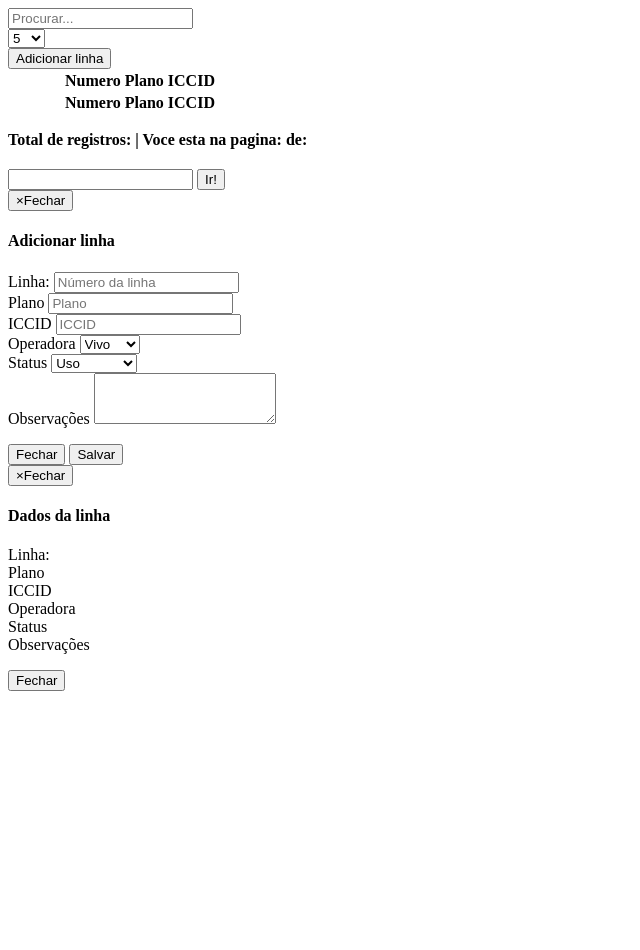
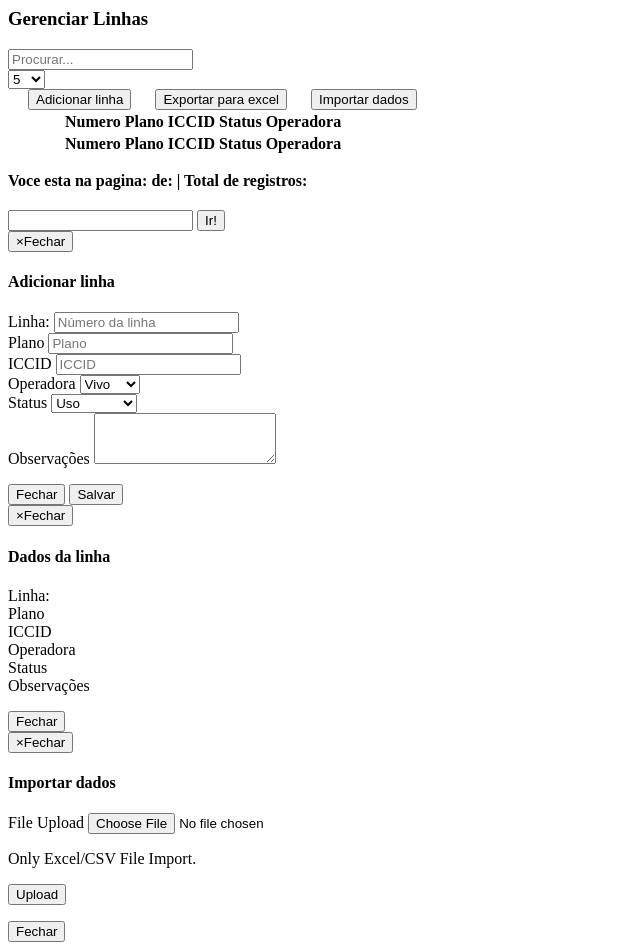
Before and after one commit to devcafe/webCafe, a PHP site: page /webCafe/modulos/mod_telefonia/view/ger_linhas.php in a window 1280 px wide. Shown: the whole page, without its empty margins (0-640 px from the left). Before the commit the page ends 691 px from the top, so only its background shows below. Run offline with PHP 8.4, Linux system fonts and the light colour scheme; the visitor is signed in with stand-in values (Sample User, id 1); lists and menus that the app fills with data are empty.

Commit message:
Finalizado gerenciar linhas

```diff
--- a/includes/header.php
+++ b/includes/header.php
@@ -17,6 +17,5 @@
 		<script src = "resources/js/main.js" type = "text/javascript"> </script>
 		<script src = "libs/jqueryUI/jquery-ui.js" type = "text/javascript"> </script>
 		<script src = "libs/mask/jquery.mask.js" type = "text/javascript"> </script>
-
 	</head>
 	<body>
--- a/modulos/mod_telefonia/view/ger_linhas.php
+++ b/modulos/mod_telefonia/view/ger_linhas.php
@@ -3,6 +3,7 @@
 <script src="modulos/mod_telefonia/view/resources/js/ger_linhas.js"></script>
 <link rel="stylesheet" href="modulos/mod_telefonia/view/resources/css/ger_linhas.css" />
 
+<h3> Gerenciar Linhas </h3>
 <div id = "tableWrapper_gerLinhas">
 	<div class="panel panel-default">
 		<div class="panel-body">
@@ -14,21 +15,33 @@
 				<select id = "gerLinhas_regs" class="form-control">
 				  <option>5</option>
 				  <option>10</option>
+				  <option>20</option>
 				</select>
 			</div>
 
-			<button type="button" id = "gerLinhas_addLinhaBtn" class="btn btn-primary pull-left" data-toggle="modal" data-target="#add_linha">
+			<button type="button" id = "gerLinhas_addLinhaBtn" class="btn btn-primary pull-left marginLeft20" data-toggle="modal" data-target="#add_linha">
 			  <span class="glyphicon glyphicon-plus"></span> Adicionar linha
+			</button>
+
+			<button type="button" id = "gerLinhas_exportExcel" class="btn btn-success pull-left marginLeft20">
+			  <span class="glyphicon glyphicon-export"></span> Exportar para excel
+			</button>
+
+			<button type="button" id = "gerLinhas_importExcel" class="btn btn-success pull-left marginLeft20" data-toggle="modal" data-target="#gerLinhas_import_data">
+			  <span class="glyphicon glyphicon-import"></span> Importar dados
 			</button>
 		</div>
 	</div>
 
-	<table id = "gerLinhas_table" class="table table-striped table-hover">
+	<div id="gerLinhas_tabelWrapperExport">
+		<table id = "gerLinhas_table" class="table table-striped table-condensed table-hover">
 			<thead>
 				<th class = "width50"></th>
 				<th id = "numLinha"> Numero <span class="pull-right glyphicon glyphicon-chevron-down"></span></th>
 				<th id = "plano"> Plano <span class="pull-right glyphicon glyphicon-chevron-down"></span></th>
 				<th id = "iccid"> ICCID <span class="pull-right glyphicon glyphicon-chevron-down"></span></th>
+				<th id = "linhaStatus"> Status <span class="pull-right glyphicon glyphicon-chevron-down"></span></th>
+				<th id = "operadora"> Operadora <span class="pull-right glyphicon glyphicon-chevron-down"></span></th>
 				<th class = "width100"></th>
 			</thead>
 
@@ -41,16 +54,19 @@
 				<th> Numero </th>
 				<th> Plano </th>
 				<th> ICCID </th>
+				<th> Status </th>
+				<th> Operadora </th>
 				<th class = "width100"></th>
 			</tfoot>
 		</table>
+	</div>
 
 	<div class="panel-body">
 		<div id = "gerLinhas_tableInfos" class = "pull-left pagination text-center">
 			<p>
-				<strong> Total de registros: </strong> <span id = "gerLinhas_tableRegTotal"> </span>
-				<strong> | Voce esta na pagina: </strong> <span id = "gerLinhas_tableRegPage"> </span>
+				<strong> Voce esta na pagina: </strong> <span id = "gerLinhas_tableRegPage"> </span>
 				<strong> de: </strong> <span id = "gerLinhas_tableTotalPages"> </span>
+				<strong> | Total de registros: </strong> <span id = "gerLinhas_tableRegTotal"> </span>
 			</p>
 		</div>
 
@@ -85,20 +101,30 @@
 			<div class="modal-body">
 				<form role="form" id = "gerLinhas_form">
 					<div class="row">
+						<div id = "error-message-wrapper" class="col-xs-12"> </div>
+					</div>
+					<div class="row">
 						<div class="form-group">
 							<div class="col-xs-4">
+								<div class="form-group has-feedback">
 									<label for="numLinha">Linha:</label>
 									<input type="text" name = "numLinha" class="form-control" placeholder="Número da linha">
 								</div>
+							</div>
 							<div class="col-xs-6">
+								<div class="form-group has-feedback">
 									<label for="plano">Plano</label>
 									<input type="text" name = "plano" id="plano" class="form-control" placeholder="Plano">
 								</div>
+							</div>
 							<div class="col-xs-4">
+								<div class="form-group has-feedback">
 									<label for="iccid">ICCID</label>
 									<input type="text" name = "iccid" id="iccid" class="form-control" placeholder="ICCID">
 								</div>
+							</div>
 							<div class="col-xs-4">
+								<div class="form-group has-feedback">
 									<label for="operadora">Operadora</label>
 									<select name = "operadora" id = "operadora" class="form-control">
 										<option value = "Vivo">Vivo</option>
@@ -108,7 +134,9 @@
 										<option value = "Claro">Claro</option>
 									</select>
 								</div>
+							</div>
 							<div class="col-xs-4">
+								<div class="form-group has-feedback">
 									<label for="status">Status</label>
 									<select name = "status" id = "status" class="form-control">
 										<option value = "Uso">Uso</option>
@@ -117,9 +145,12 @@
 										<option value = "Furtado">Furtado</option>
 									</select>
 								</div>
+							</div>
 							<div class="col-xs-12">
+								<div class="form-group has-feedback">
 									<label for="observacoes">Observações</label>
 									<textarea class="form-control" name = "observacoes" id = "observacoes" rows="3"></textarea>
+								</div>
 							</div>
 						</div>
 					</div>
@@ -181,3 +212,30 @@
 		</div><!-- /.modal-content -->
 	</div><!-- /.modal-dialog -->
 </div><!-- /.modal -->
+
+<!-- Import data -->
+<div class="modal fade" id = "gerLinhas_import_data">
+	<div class="modal-dialog modal-lg">
+		<div class="modal-content">
+			<div class="modal-header">
+				<button type="button" class="close" data-dismiss="modal">
+					<span aria-hidden="true">&times;</span><span class="sr-only">Fechar</span>
+				</button>
+				<h4 class="modal-title">Importar dados</h4>
+			</div>
+			<div class="modal-body">
+				<form enctype="multipart/form-data" method="post" role="form" action = "modulos/mod_telefonia/controller/ger_linhas.php?import=true">
+				    <div class="form-group">
+				        <label for="exampleInputFile">File Upload</label>
+				        <input type="file" name="file" id="file" size="150">
+				        <p class="help-block">Only Excel/CSV File Import.</p>
+				    </div>
+				    <button type="submit" class="btn btn-default" name="import" value="Importar">Upload</button>
+				</form>
+			</div>
+			<div class="modal-footer">
+				<button type="button" class="btn btn-default" data-dismiss="modal">Fechar</button>
+			</div>
+		</div><!-- /.modal-content -->
+	</div><!-- /.modal-dialog -->
+</div><!-- /.modal -->
--- a/modulos/mod_telefonia/view/resources/css/ger_linhas.css
+++ b/modulos/mod_telefonia/view/resources/css/ger_linhas.css
@@ -13,6 +13,9 @@
 .width100{
 	width:100px;
 }
+.marginLeft20{
+	margin-left:20px;
+}
 #gerLinhas_table thead th span{
 	cursor:pointer;
 }
--- a/modulos/mod_telefonia/view/resources/js/ger_linhas.js
+++ b/modulos/mod_telefonia/view/resources/js/ger_linhas.js
@@ -18,6 +18,8 @@ $(function(){
 	//Call the function on page load
 	loadTable('1', regsLimit);
 
+	//Mask some fields
+	$('input[name=numLinha]').mask('(00) 0.0000-0000');
 
 	/****************************************/
 	/* Functions
@@ -134,6 +136,8 @@ $(function(){
 								"<td>"+data[1][i].numLinha+"</td>"+
 								"<td>"+data[1][i].plano+"</td>"+
 								"<td>"+data[1][i].iccid+"</td>"+
+								"<td>"+data[1][i].linhaStatus+"</td>"+
+								"<td>"+data[1][i].operadora+"</td>"+
 								"<td class = 'width100'>"+
 									"<button id = 'del_"+ data[1][i].idLinha +"' name = 'delete' type='button' class='btn btn-danger pull-left'>"+
 									  "<span class='glyphicon glyphicon-trash'></span>"+
@@ -288,6 +292,9 @@ $(function(){
 		//Remove input hidden used to control the line that is changed
 		$('input[name=edit_idLinha]').remove();
 
+		//Enabled numLinha field
+		$('input[name=numLinha]').prop('readonly', false);
+
 		//Update button, its necessary because the operation changes
 		$('#gerLinhas_update').remove();
 		$('#gerLinhas_save').remove();
@@ -326,7 +333,9 @@ $(function(){
 
 					//Clear textarea
 					$('textarea[name=observacoes]').html('');
-				} else { //Have a problem to insert
+				} else if(data == 2) { //Have a problem to insert
+					alert("A linha informada já foi cadastrada");
+				} else {
 					alert("Falha ao inserir linha");
 				}
 			}
@@ -363,6 +372,9 @@ $(function(){
 				$('select[name=operadora]').val(data.operadora);
 				$('select[name=status]').val(data.linhaStatus);
 				$('textarea[name=observacoes]').html(data.observacoes);
+
+				//Disable numLinha field
+				$('input[name=numLinha]').prop('readonly', true);
 			}
 		})
 	})
@@ -468,4 +480,18 @@ $(function(){
 			}
 		})
 	});
+
+	//Function to export to excel
+	$("#gerLinhas_exportExcel").click(function(e) {
+		$.ajax({
+			url: 'modulos/mod_telefonia/controller/ger_linhas.php',
+			type: 'POST',
+			data: {
+				op: 'exportExcel' //The optional operation to pass for back-end
+			},
+			success:function(data){
+				window.location = "modulos/mod_telefonia/controller/ger_linhas.php?export=true";
+			}
+		})
+	});
 })
```
Also changed, not shown: modulos/mod_telefonia/controller/ger_linhas.php (+70 -1 lines), modulos/mod_telefonia/model/ger_linhas.php (+41 -2 lines). Lines whose indentation alone changed are shown as unchanged.
